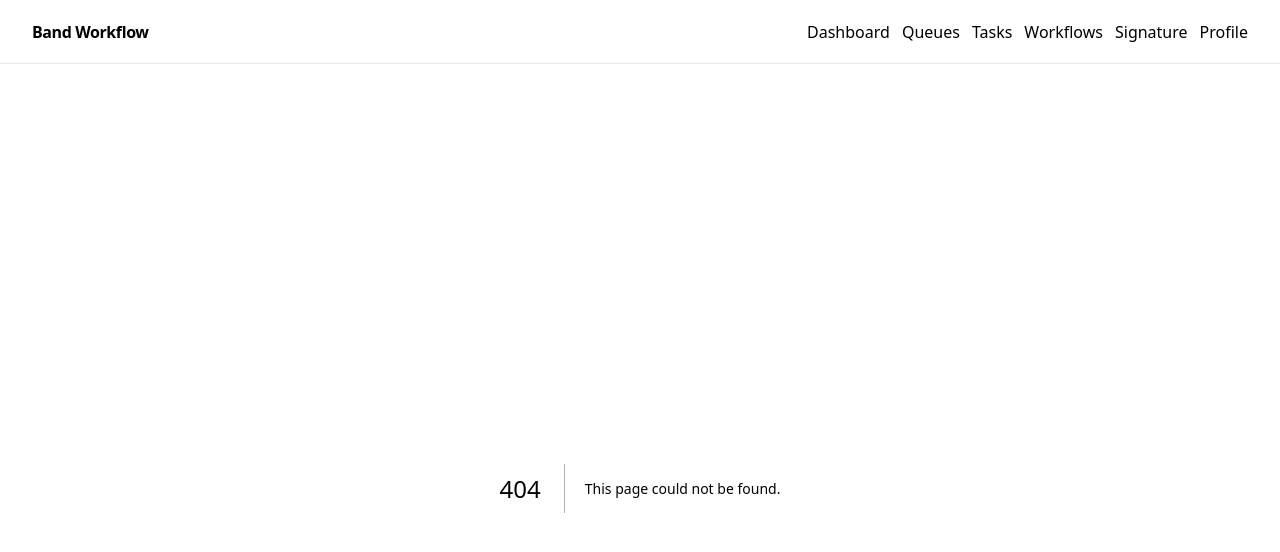
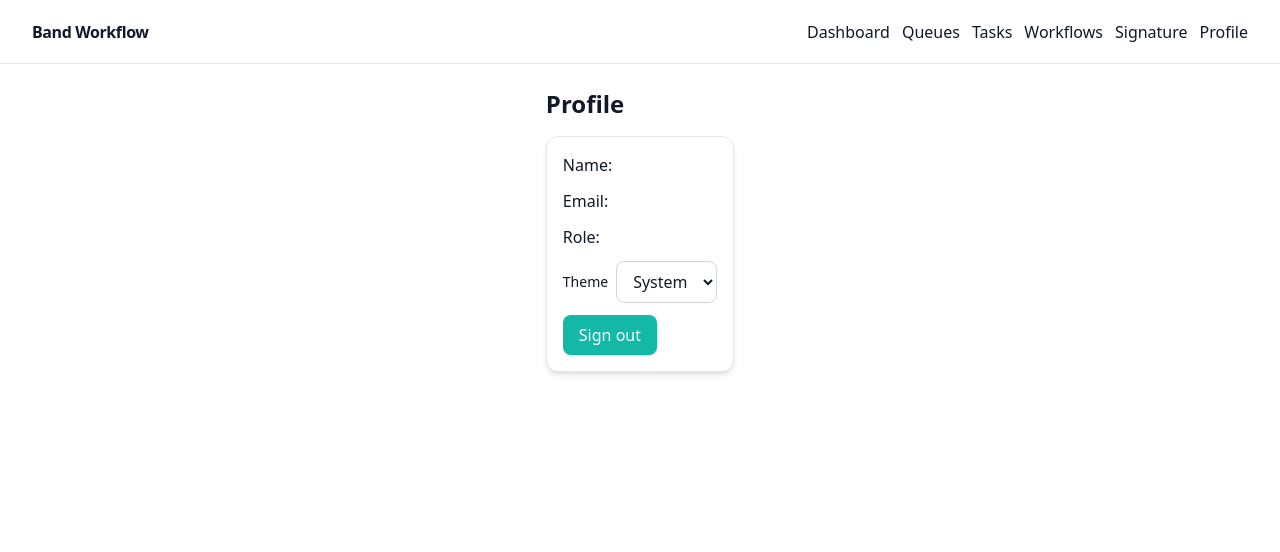
Before and after one commit to skdsmlpy/band, a Next.js app: page /profile in a window 1280 px wide. Before the commit this address had no page. Shown: the top 552 px of the page. Built offline with nearby package versions, Linux system fonts and the light colour scheme.

Commit message:
Profile page with theme switch
cgen-14f28a8b91a84124b08b618f3b2951ac

```diff
--- /dev/null
+++ b/src/app/profile/page.tsx
@@ -0,0 +1,30 @@
+"use client";
+import { useTheme } from "next-themes";
+import { useAppDispatch, useAppSelector } from "@/store";
+import { logout } from "@/store/slices/auth";
+
+export default function ProfilePage() {
+  const { theme, setTheme } = useTheme();
+  const user = useAppSelector((s) => s.auth.user);
+  const dispatch = useAppDispatch();
+
+  return (
+    <div className="space-y-4">
+      <h1 className="text-2xl font-semibold">Profile</h1>
+      <div className="card p-4 space-y-3">
+        <div>Name: {user?.name}</div>
+        <div>Email: {user?.email}</div>
+        <div>Role: {user?.role}</div>
+        <div className="flex items-center gap-2">
+          <span className="text-sm">Theme</span>
+          <select className="input-field w-40" value={theme} onChange={(e) => setTheme(e.target.value)}>
+            <option value="system">System</option>
+            <option value="light">Light</option>
+            <option value="dark">Dark</option>
+          </select>
+        </div>
+        <button className="btn-primary" onClick={() => dispatch(logout())}>Sign out</button>
+      </div>
+    </div>
+  );
+}
```
